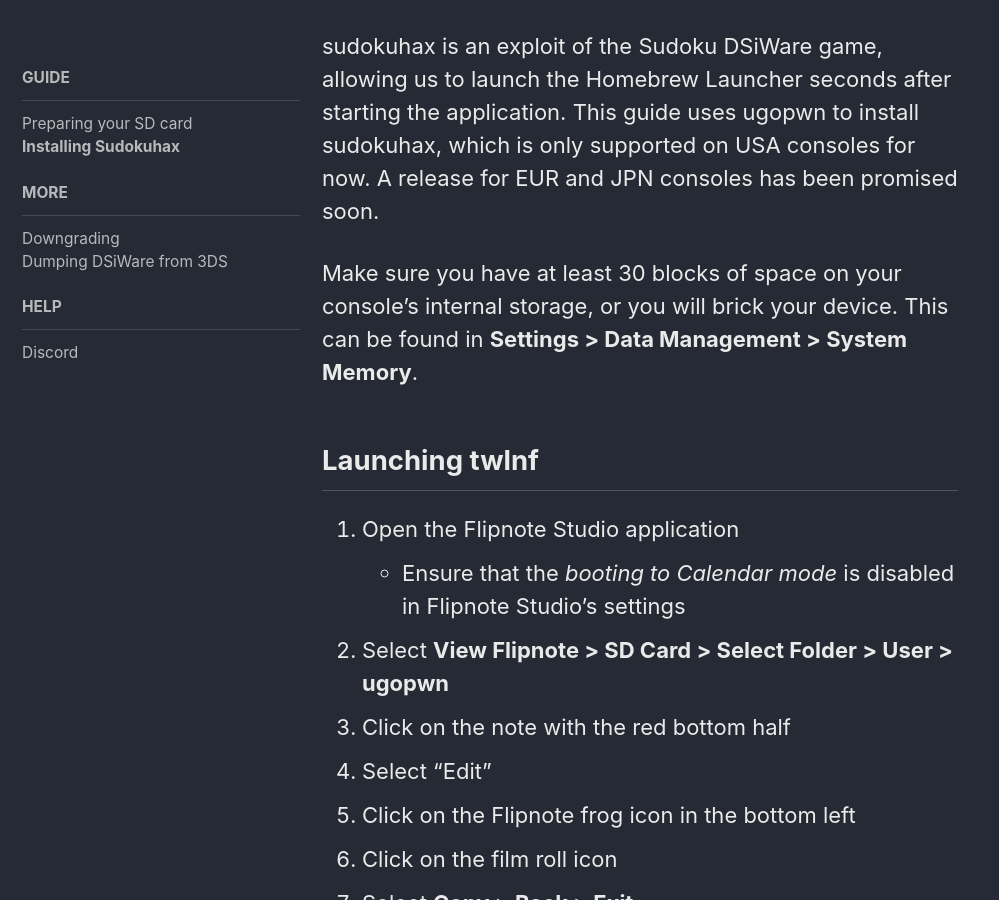
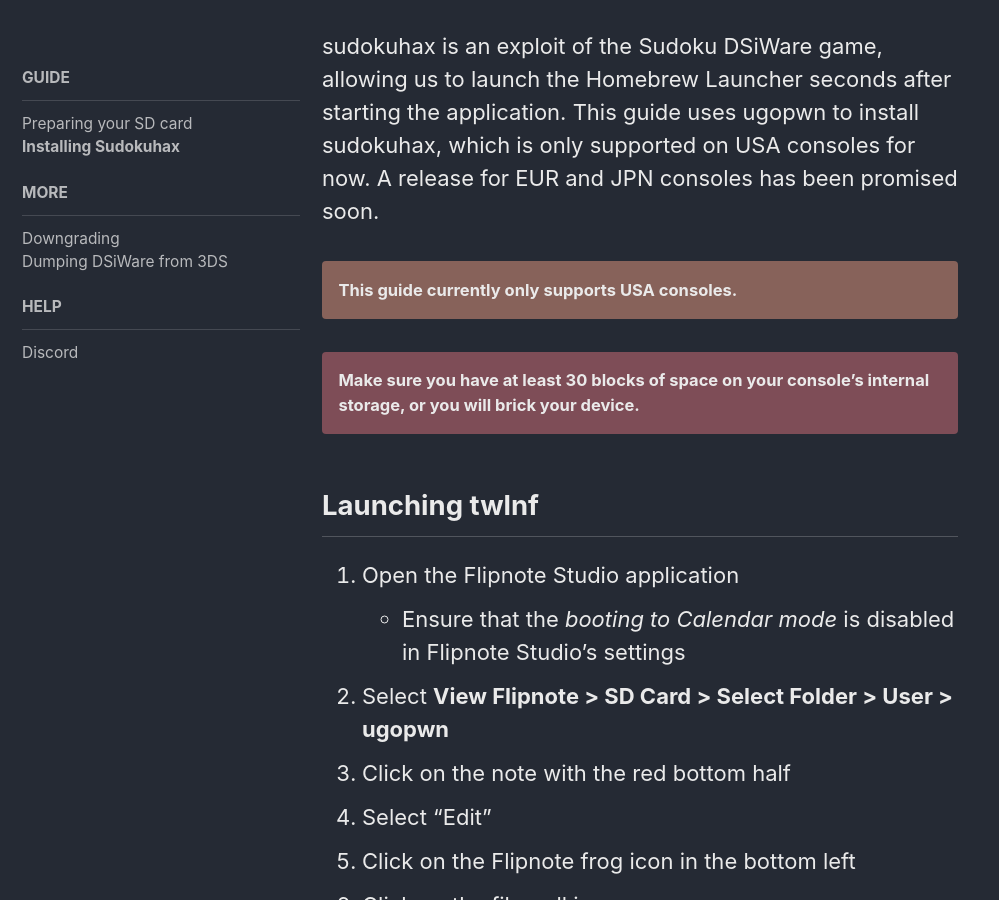
Before and after one commit to emiyl/dsi.cfw.guide-archive, a Jekyll site: the page built from guide/installing-sudokuhax.md, in a window 1280 px wide and 900 px high, scrolled down 380 px. Shown: the whole window, without its empty margins (0-999 px from the left). Built offline with Jekyll 4.4.1, drawn with Linux system fonts in a browser that asks for light colours; nearby versions of some CDN libraries; some of the changed text lies outside the part shown.

Commit message:
added better warnings

```diff
--- a/guide/installing-sudokuhax.md
+++ b/guide/installing-sudokuhax.md
@@ -7,7 +7,11 @@
 
 sudokuhax is an exploit of the Sudoku DSiWare game, allowing us to launch the Homebrew Launcher seconds after starting the application. This guide uses ugopwn to install sudokuhax, which is only supported on USA consoles for now. A release for EUR and JPN consoles has been promised soon.
 
-Make sure you have at least 30 blocks of space on your console's internal storage, or you will brick your device. This can be found in **Settings > Data Management > System Memory**.
+This guide currently only supports USA consoles.
+{: .notice style="background-color: #87625a; font-weight: bold;"}
+
+Make sure you have at least 30 blocks of space on your console's internal storage, or you will brick your device.
+{: .notice style="background-color: #7e4d57; font-weight: bold;"}
 
 ## Launching twlnf
 
```
Also changed, not shown: other parts of guide/installing-sudokuhax.md (+1 -1 lines), 13 other files.
